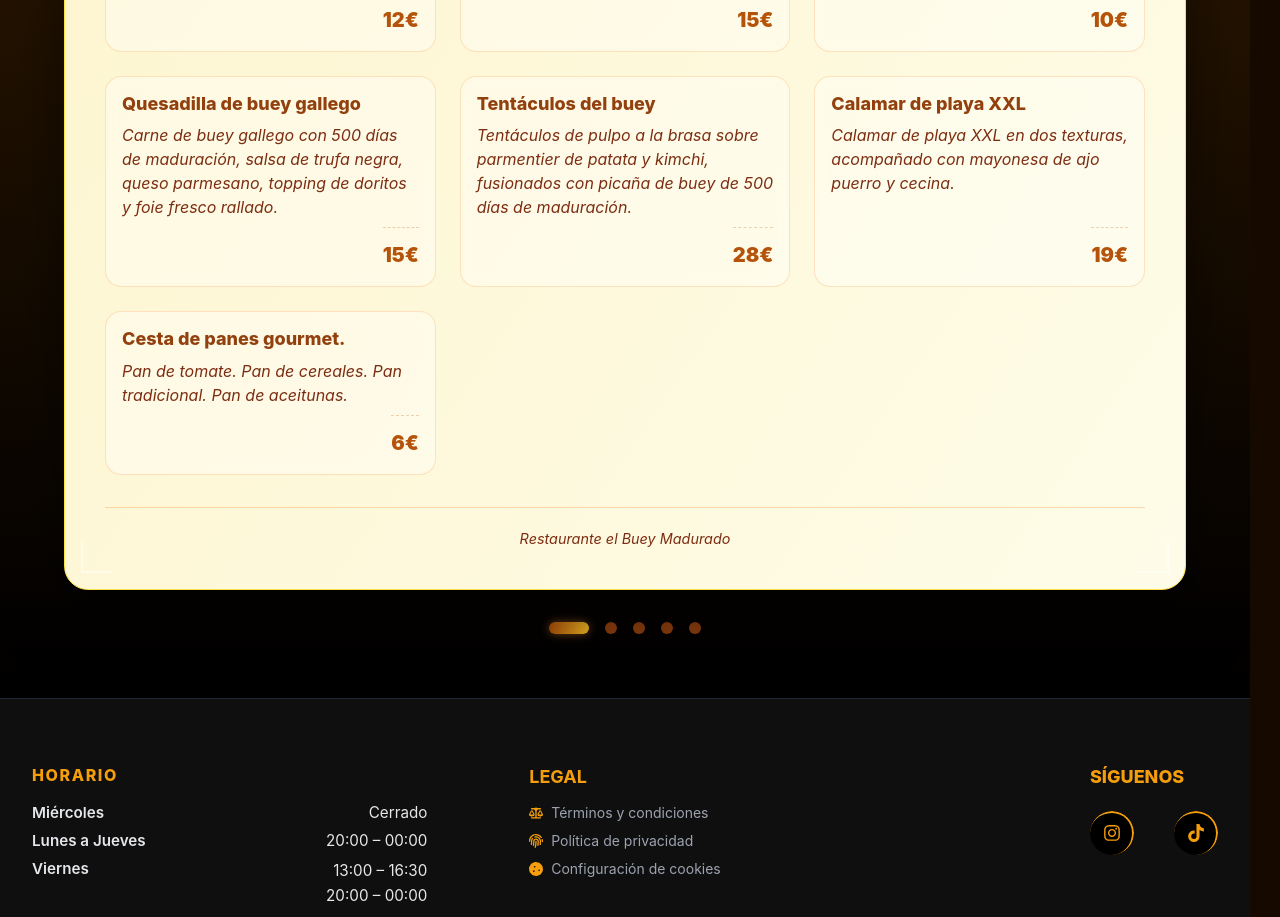
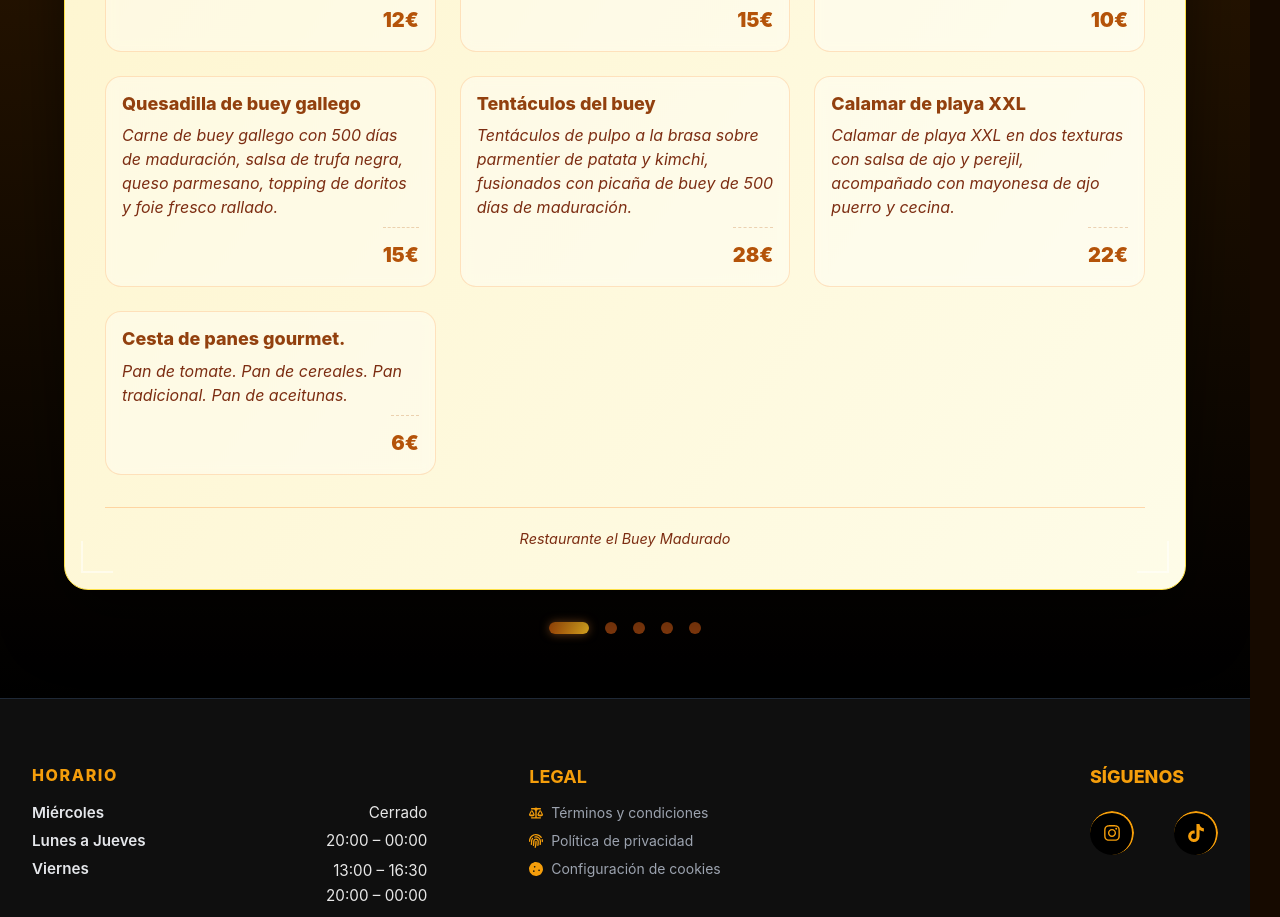
Before and after one commit to Michael-Alejandro/ElBueyMadurado, a Next.js app: page /carta in a window 1280 px wide. Shown: the part 1340-2257 px from the top of the page. Built offline with nearby package versions, Linux system fonts and the light colour scheme.

Commit message:
Update menu.ts

```diff
--- a/src/data/menu.ts
+++ b/src/data/menu.ts
@@ -158,8 +158,8 @@ export const menuItems: MenuItem[] = [
     tipo: "Entrante",
     nombre: "Calamar de playa XXL",
     descripcion:
-      "Calamar de playa XXL en dos texturas, acompañado con mayonesa de ajo puerro y cecina.",
-    precio: "19€",
+      "Calamar de playa XXL en dos texturas con salsa de ajo y perejil, acompañado con mayonesa de ajo puerro y cecina.",
+    precio: "22€",
   },
   {
     id: "ent-16",
@@ -360,6 +360,15 @@ export const menuItems: MenuItem[] = [
     descripcion:
       "Chuletón de vaca Simmental con 150 días de maduración. Selección especial Juan Navarro.",
     precio: "120€/kg",
+    detalle: "€/kg",
+  },
+  {
+    id: "car-7",
+    categoria: "Carnes",
+    nombre: "Chuletón BUEY NACIONAL (+250 días)",
+    descripcion:
+      "Chuletón de buey nacional con más de 250 días de maduración, otro nivel.",
+    precio: "150€/kg",
     detalle: "€/kg",
   },
 
```
